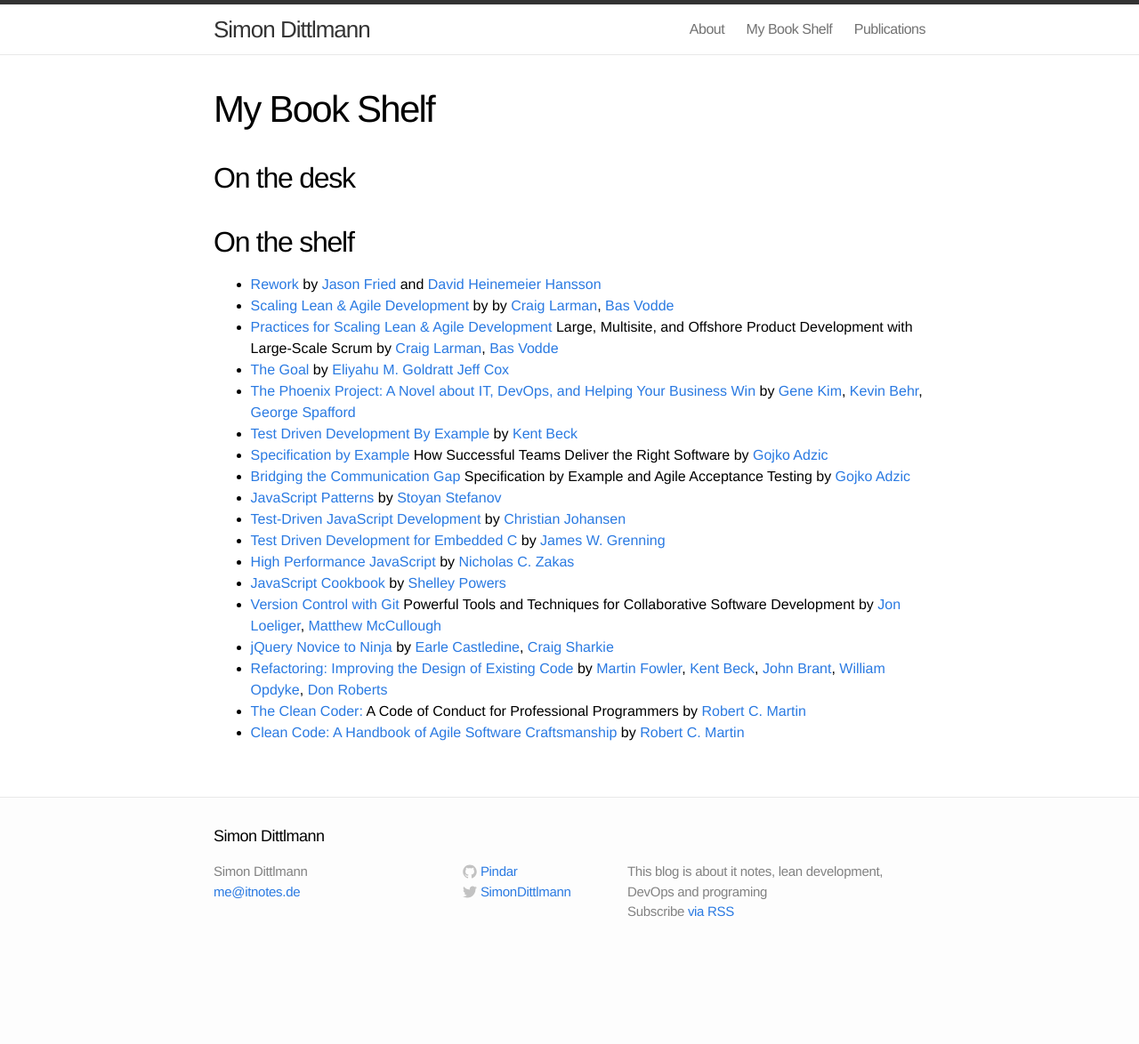
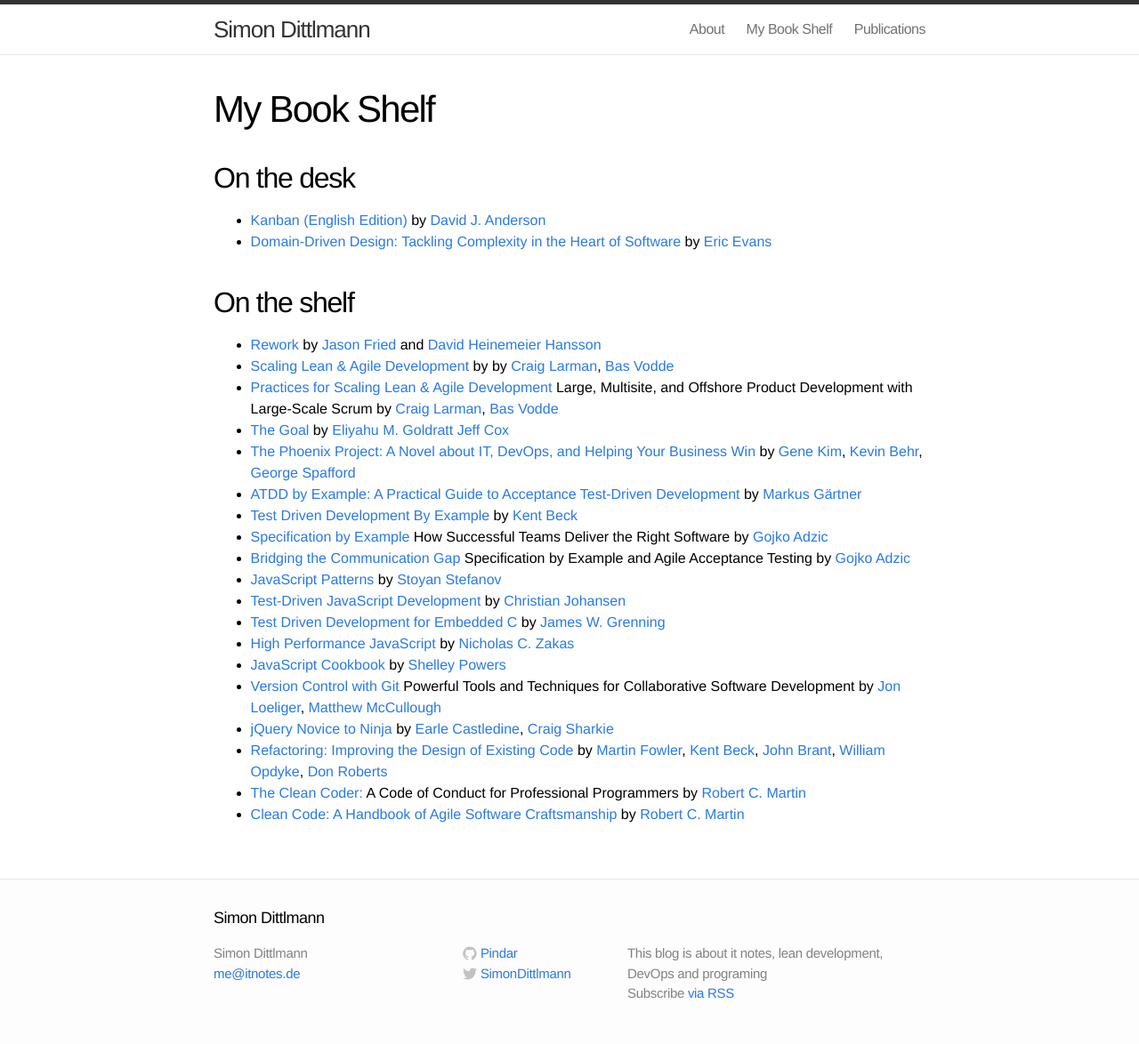
Before and after one commit to Pindar/pindar.github.io, a Jekyll site: the page built from book-shelf.md, in a window 1280 px wide. Shown: the whole page at 89% size. Built offline with Jekyll 4.4.1, drawn with Linux system fonts in a browser that asks for light colours; before the commit the page ends 1082 px from its top, so only the background shows below that.

Commit message:
add books

```diff
--- a/book-shelf.md
+++ b/book-shelf.md
@@ -8,6 +8,9 @@
 
 ## On the desk
 
+* [Kanban (English Edition)](http://www.amazon.de/Kanban-English-David-J-Anderson-ebook/dp/B0057H2M70/) by [David J. Anderson](http://www.amazon.de/David-J.-Anderson/e/B004XUDW58/ref=ntt_athr_dp_pel_1)
+* [Domain-Driven Design: Tackling Complexity in the Heart of Software](http://www.amazon.de/gp/product/B00794TAUG) by [Eric Evans](http://www.amazon.de/Eric-Evans/e/B001KDCO2I/ref=ntt_athr_dp_pel_1)
+
 ## On the shelf
 
 * [Rework](http://www.amazon.de/Rework-Jason-Fried/dp/0307463745/ref=sr_1_1_bnp_1_har?) by [Jason Fried](http://www.amazon.de/Jason-Fried/e/B002MQ13PQ/ref=dp_byline_cont_book_1) and [David Heinemeier Hansson](http://www.amazon.de/David-Heinemeier-Hansson/e/B001JS19Y8/ref=dp_byline_cont_book_2)
@@ -16,6 +19,7 @@
 Large, Multisite, and Offshore Product Development with Large-Scale Scrum by [Craig Larman](http://www.amazon.com/Craig-Larman/e/B000APVUN6/ref=dp_byline_cont_book_1), [Bas Vodde](http://www.amazon.com/Bas-Vodde/e/B002BOFWB0/ref=dp_byline_cont_book_2)
 * [The Goal](http://www.amazon.com/Goal-Process-Ongoing-Improvement/dp/0884271951/) by [Eliyahu M. Goldratt](http://www.amazon.com/Eliyahu-M.-Goldratt/e/B000APWH4C/ref=dp_byline_cont_book_1) [Jeff Cox](http://www.amazon.com/s/ref=dp_byline_sr_book_2?ie=UTF8&field-author=Jeff+Cox&search-alias=books&text=Jeff+Cox&sort=relevancerank)
 * [The Phoenix Project: A Novel about IT, DevOps, and Helping Your Business Win](http://www.amazon.com/Phoenix-Project-DevOps-Helping-Business/dp/0988262592/) by [Gene Kim](http://www.amazon.com/Gene-Kim/e/B00AERCJ9E/ref=dp_byline_cont_book_1), [Kevin Behr](http://www.amazon.com/Kevin-Behr/e/B001JS6SXU/ref=dp_byline_cont_book_2), [George Spafford](http://www.amazon.com/George-Spafford/e/B0034PJ7UC/ref=dp_byline_cont_book_3)
+* [ATDD by Example: A Practical Guide to Acceptance Test-Driven Development](http://www.amazon.de/ATDD-Example-Test-Driven-Development-Addison-Wesley-ebook/dp/B008G1H3EG) by [Markus Gärtner](http://www.amazon.de/Markus-G%C3%A4rtner/e/B007WCOJ9C/ref=ntt_athr_dp_pel_1)
 * [Test Driven Development By Example](http://www.amazon.com/Test-Driven-Development-Kent-Beck/dp/0321146530/) by [Kent Beck](http://www.amazon.com/Kent-Beck/e/B000APC0EY/ref=dp_byline_cont_book_1)
 * [Specification by Example](http://www.amazon.com/Specification-Example-Successful-Deliver-Software/dp/1617290084/) How Successful Teams Deliver the Right Software by [Gojko Adzic](http://www.amazon.com/Gojko-Adzic/e/B006WFP38Q/ref=dp_byline_cont_book_1)
 * [Bridging the Communication Gap](http://www.amazon.com/Bridging-Communication-Gap-Specification-Acceptance/dp/0955683610/) Specification by Example and Agile Acceptance Testing by [Gojko Adzic](http://www.amazon.com/Gojko-Adzic/e/B006WFP38Q/ref=dp_byline_cont_book_1)
```
